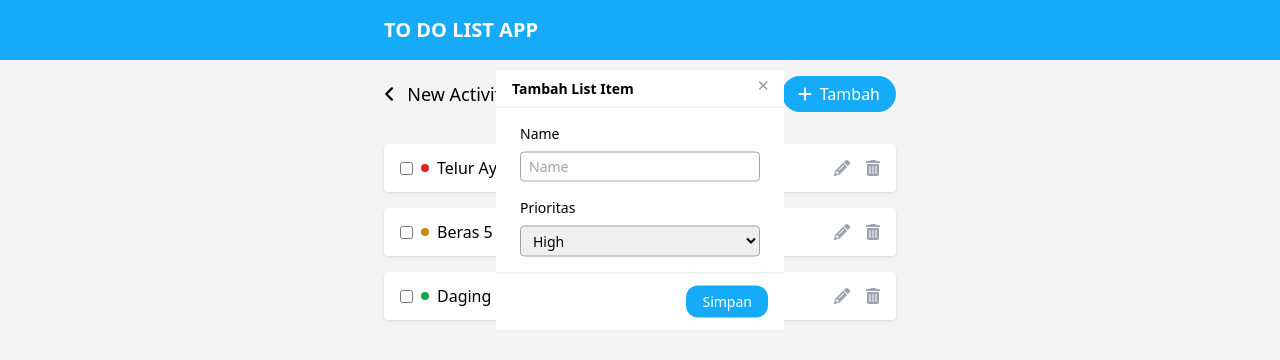
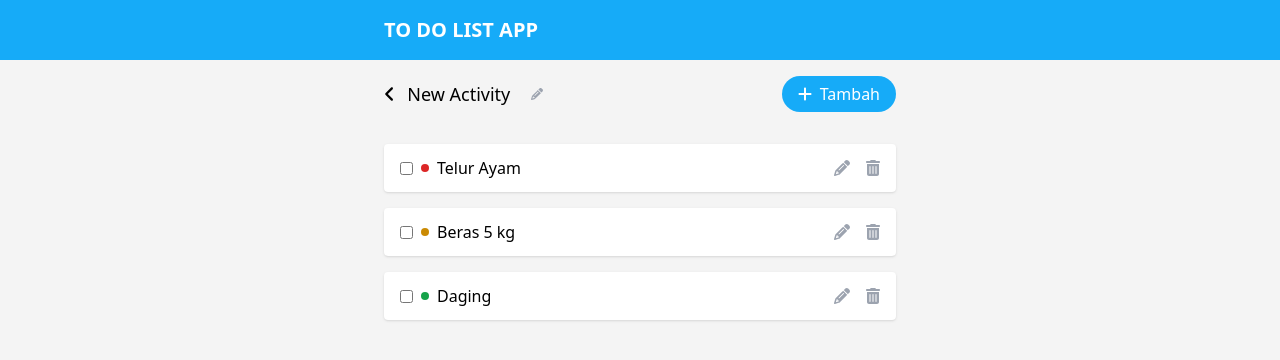
Before and after one commit to herisusantoarismann/vue-tobedone, a Vue app: page /item-list in a window 1280 px wide. Shown: the top 360 px of the page. Built offline with nearby package versions, Linux system fonts and the light colour scheme.

Commit message:
Update modal

```diff
--- /dev/null
+++ b/src/components/Modal.vue
@@ -0,0 +1,77 @@
+<template>
+  <div
+    class="fixed top-2/4 lg:top-1/4 left-2/4 -translate-x-2/4 -translate-y-2/4 bg-white w-3/4 md:w-2/4 lg:w-72 rounded-md"
+    :class="modelValue ? 'block' : 'hidden'"
+  >
+    <div class="py-2 px-4 lg:p-4 flex justify-between">
+      <p class="text-sm font-semibold">Tambah List Item</p>
+      <font-awesome-icon
+        icon="fa-solid fa-xmark"
+        class="text-sm text-gray-400 cursor-pointer hover:text-red-400"
+        @click="closeModal"
+      />
+    </div>
+    <hr />
+    <div class="py-4 px-6 flex flex-col gap-4">
+      <div class="flex flex-col gap-2">
+        <label for="name" class="text-sm">Name</label>
+        <input
+          type="text"
+          class="text-sm border border-gray-400 outline-none rounded px-2 py-1 focus:border-blue-400"
+          placeholder="Name"
+          v-model="name"
+        />
+      </div>
+      <div class="flex flex-col gap-2">
+        <label for="name" class="text-sm">Prioritas</label>
+        <select
+          name="priority"
+          id="priority"
+          class="py-1 px-2 text-sm outline-none border border-gray-400 rounded"
+          v-model="priority"
+        >
+          <option value="High">High</option>
+          <option value="Medium">Medium</option>
+          <option value="Low">Low</option>
+        </select>
+      </div>
+    </div>
+    <hr />
+    <div class="py-3 px-4 flex justify-end">
+      <button
+        class="py-1.5 px-4 bg-primary rounded-xl text-sm text-white"
+        @click="submit"
+      >
+        Simpan
+      </button>
+    </div>
+  </div>
+</template>
+
+<script>
+export default {
+  name: "ModalItem",
+  props: {
+    modelValue: {
+      type: Boolean,
+    },
+  },
+  data() {
+    return {
+      name: "",
+      priority: "High",
+    };
+  },
+  methods: {
+    submit() {
+      console.log(this.name, this.priority);
+    },
+    closeModal() {
+      (this.name = ""), (this.priority = "High");
+      this.$emit("update:modelValue", false);
+    },
+  },
+};
+</script>
+
+<style></style>
--- a/src/pages/ItemList.vue
+++ b/src/pages/ItemList.vue
@@ -26,7 +26,7 @@
           @click="toggleEdit"
         />
       </div>
-      <div class="flex items-center gap-4">
+      <div class="flex items-center gap-4" @click="openModal">
         <ButtonAdd />
       </div>
     </div>
@@ -46,57 +46,14 @@
       </div>
     </div>
   </div>
-  <div
-    class="fixed top-2/4 lg:top-1/4 left-2/4 -translate-x-2/4 -translate-y-2/4 bg-white w-3/4 md:w-2/4 lg:w-72"
-  >
-    <div class="py-2 px-4 flex justify-between">
-      <p class="text-sm font-semibold">Tambah List Item</p>
-      <font-awesome-icon
-        icon="fa-solid fa-xmark"
-        class="text-sm text-gray-400 hover:text-red-400"
-      />
-    </div>
-    <hr />
-    <div class="py-4 px-6 flex flex-col gap-4">
-      <div class="flex flex-col gap-2">
-        <label for="name" class="text-sm">Name</label>
-        <input
-          type="text"
-          class="text-sm border border-gray-400 outline-none rounded px-2 py-1 focus:border-blue-400"
-          placeholder="Name"
-          v-model="input.name"
-        />
-      </div>
-      <div class="flex flex-col gap-2">
-        <label for="name" class="text-sm">Prioritas</label>
-        <select
-          name="priority"
-          id="priority"
-          class="py-1 px-2 text-sm outline-none border border-gray-400 rounded"
-          v-model="input.priority"
-        >
-          <option value="High">High</option>
-          <option value="Medium">Medium</option>
-          <option value="Low">Low</option>
-        </select>
-      </div>
-    </div>
-    <hr />
-    <div class="py-3 px-4 flex justify-end">
-      <button
-        class="py-1.5 px-4 bg-primary rounded-xl text-sm text-white"
-        @click="submit"
-      >
-        Simpan
-      </button>
-    </div>
-  </div>
+  <Modal v-model="isModalShow" />
 </template>
 
 <script>
 import Header from "../components/Header.vue";
 import ButtonAdd from "../components/ButtonAdd.vue";
 import ActivityItem from "../components/ActivityItem.vue";
+import Modal from "../components/Modal.vue";
 
 export default {
   name: "ItemListPage",
@@ -104,11 +61,13 @@ export default {
     Header,
     ButtonAdd,
     ActivityItem,
+    Modal,
   },
   data() {
     return {
       name: "New Activity",
       isEdit: false,
+      isModalShow: false,
       datas: [
         {
           name: "Telur Ayam",
@@ -123,22 +82,18 @@ export default {
           priority: "Low",
         },
       ],
-      input: {
-        name: "",
-        priority: "High",
-      },
     };
   },
   methods: {
     toggleEdit() {
       this.isEdit = !this.isEdit;
     },
+    openModal() {
+      this.isModalShow = true;
+    },
     saveName() {
       alert("saved");
       this.isEdit = false;
-    },
-    submit() {
-      console.log(this.input);
     },
   },
 };
```
